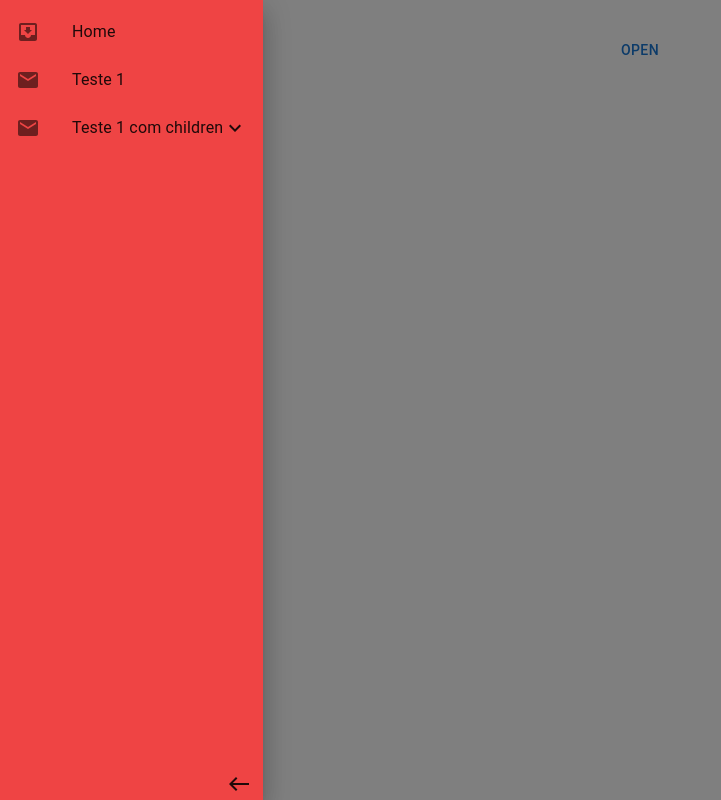
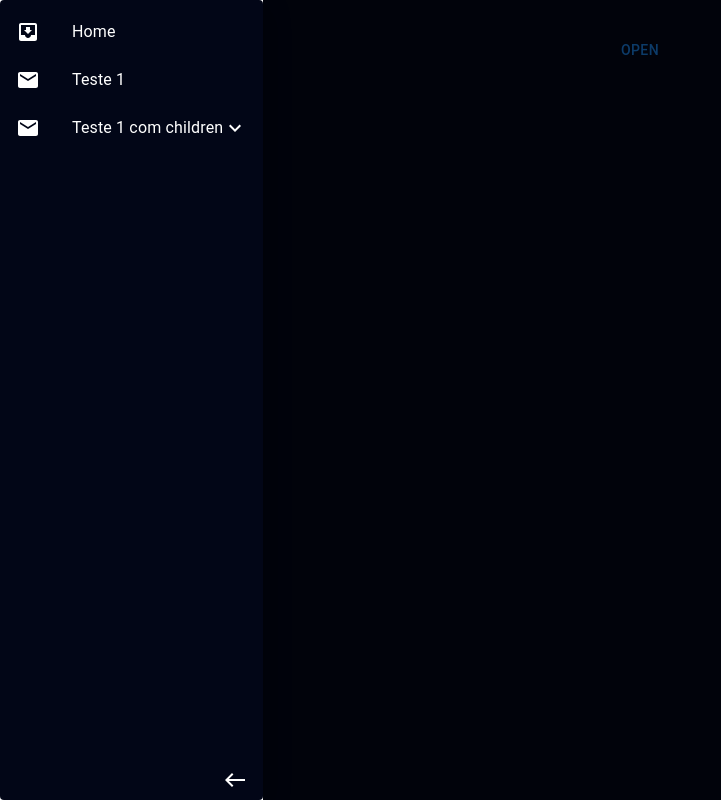
Before and after one commit to sistema-financas-pessoais/front-end-react, a React (Vite) app: page / in a window 1280 px wide. Both pictures are taken after a click on the button "OPEN". Shown: the whole page, without its empty margins (0-721 px from the left). Built offline with nearby package versions, Linux system fonts and the light colour scheme.

Commit message:
config: ajustes no dark theme

```diff
--- a/index.html
+++ b/index.html
@@ -3,13 +3,12 @@
 
 <head>
   <meta charset="UTF-8" />
-  <link href="/dist/output.css" rel="stylesheet">
   <link rel="icon" type="image/svg+xml" href="/vite.svg" />
   <meta name="viewport" content="width=device-width, initial-scale=1.0" />
   <title>Vite + React + TS</title>
 </head>
 
-<body>
+<body class="dark:bg-slate-950 bg-neutral-100">
   <div id="root"></div>
   <script type="module" src="/src/main.tsx"></script>
 </body>
--- a/src/App.tsx
+++ b/src/App.tsx
@@ -3,9 +3,9 @@ import { Sidebar } from './components/Sidebar';
 
 function App() {
   return (
-    <>
+    <main className="dark:bg-slate-950 bg-neutral-100">
       <Sidebar />
-    </>
+    </main>
   );
 }
 
--- a/src/components/sidebar/components/ListCollapsebleItem/index.tsx
+++ b/src/components/sidebar/components/ListCollapsebleItem/index.tsx
@@ -6,7 +6,7 @@ import ListItemButton from '@mui/material/ListItemButton';
 import ListItemIcon from '@mui/material/ListItemIcon';
 import ListItemText from '@mui/material/ListItemText';
 import List from '@mui/material/List';
-import { ListItemProp, TypeDataNavigation } from '../../data';
+import { ListItemProp } from '../../data';
 import { ListNavigationItem } from '../ListNavigationItem';
 
 export interface ListCollapsebleItemProps {
@@ -25,24 +25,22 @@ export const ListCollapsebleItem = ({
   return (
     <>
       <ListItemButton onClick={() => setCollapse(!collapse)}>
-        <ListItemIcon>{icon}</ListItemIcon>
+        <ListItemIcon className="dark:text-white">{icon}</ListItemIcon>
         <ListItemText>{title}</ListItemText>
         {collapse ? <ExpandLess /> : <ExpandMore />}
       </ListItemButton>
+
       <Collapse in={collapse} timeout="auto" unmountOnExit>
         <List>
-          {children?.map((dataNavigation) => {
-            if (dataNavigation.type === TypeDataNavigation.DEFAULT) {
-              return (
+          {children?.map((dataNavigation) => (
             <ListNavigationItem
+              className="dark:hover:bg-slate-800 hover:bg-slate-200"
               key={dataNavigation.title}
               icon={dataNavigation.icon}
               title={dataNavigation.title}
               isChild={true}
             />
-              );
-            }
-          })}
+          ))}
         </List>
       </Collapse>
     </>
--- a/src/components/sidebar/components/ListNavigationItem/index.tsx
+++ b/src/components/sidebar/components/ListNavigationItem/index.tsx
@@ -7,17 +7,19 @@ export interface ListNavigationItemProps {
   title: string;
   icon: React.ReactNode;
   isChild?: boolean;
+  className: string;
 }
 
 export const ListNavigationItem = ({
   icon,
   title,
   isChild = false,
+  className,
 }: ListNavigationItemProps) => {
   return (
-    <ListItem disablePadding>
+    <ListItem disablePadding className={className}>
       <ListItemButton sx={isChild ? { pl: 4 } : {}}>
-        <ListItemIcon>{icon}</ListItemIcon>
+        <ListItemIcon className="dark:text-white">{icon}</ListItemIcon>
         <ListItemText primary={title} />
       </ListItemButton>
     </ListItem>
--- a/src/components/sidebar/index.tsx
+++ b/src/components/sidebar/index.tsx
@@ -37,7 +37,7 @@ export const Sidebar = () => {
         onClose={() => toggleDrawer(null, false)}
       >
         <Box
-          className="flex flex-col flex-1 h-full justify-between dark:bg-red-500"
+          className="flex flex-col flex-1 h-full justify-between dark:bg-slate-950 bg-neutral-100 dark:text-white text-black dark:border-slate-100 dark:border-1 rounded"
           sx={{ minWidth: 250 }}
           role="presentation"
         >
@@ -46,6 +46,7 @@ export const Sidebar = () => {
               if (dataNavigation.type === TypeDataNavigation.DEFAULT) {
                 return (
                   <ListNavigationItem
+                    className="dark:hover:bg-slate-800 hover:bg-slate-200"
                     key={dataNavigation.title}
                     icon={dataNavigation.icon}
                     title={dataNavigation.title}
@@ -66,10 +67,10 @@ export const Sidebar = () => {
             })}
           </List>
           <button
-            className="sticky  self-end bottom-0 right-0 pr-3 pb-1"
+            className="sticky  self-end bottom-0 right-0 mr-3 mb-1 p-1 dark:hover:bg-slate-800 hover:bg-slate-200 rounded-full"
             onClick={(event) => toggleDrawer(event, false)}
           >
-            <WestOutlinedIcon />
+            <WestOutlinedIcon className="dark:text-white" />
           </button>
         </Box>
       </Drawer>
```
Lines whose indentation alone changed are shown as unchanged.
